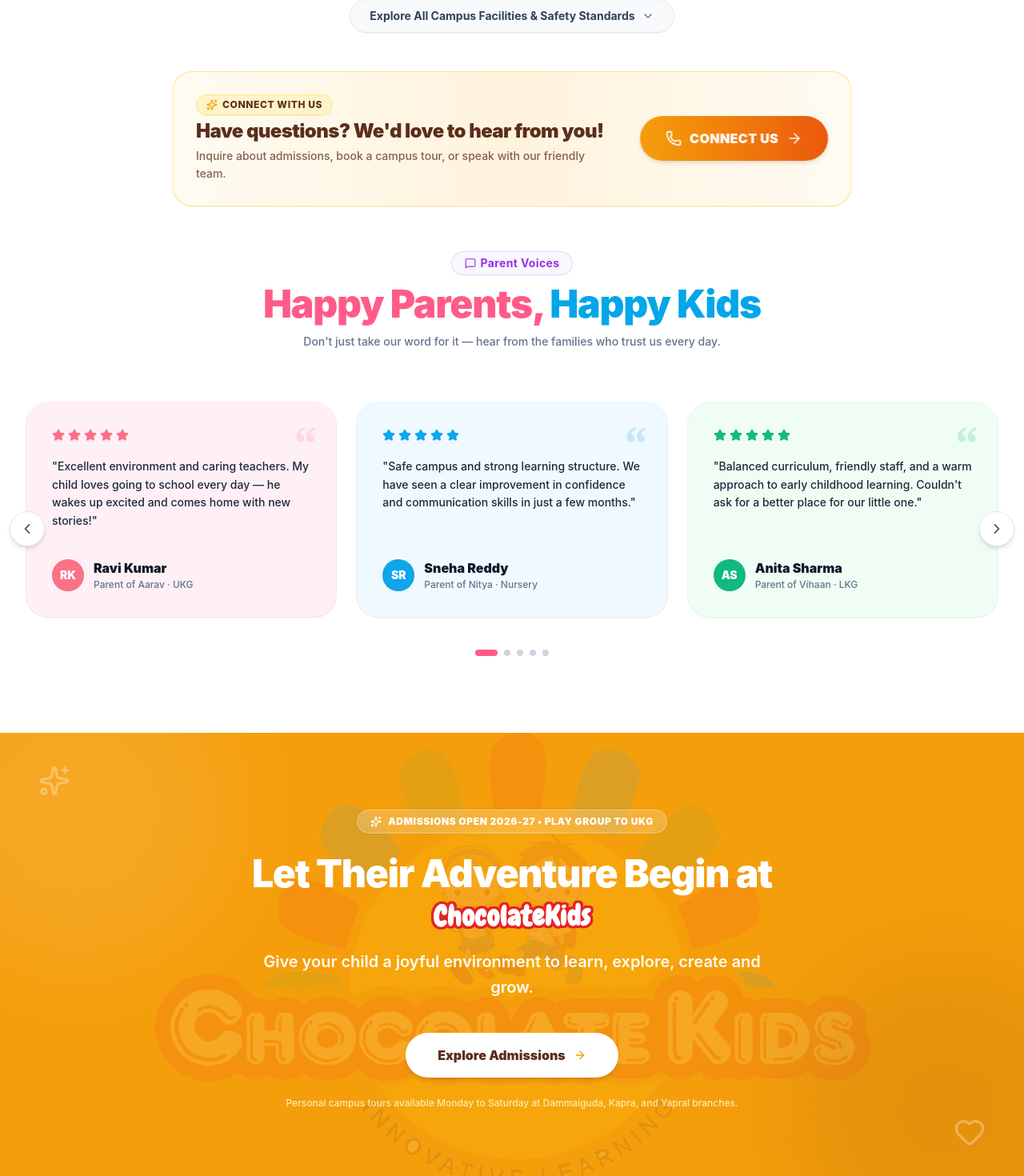
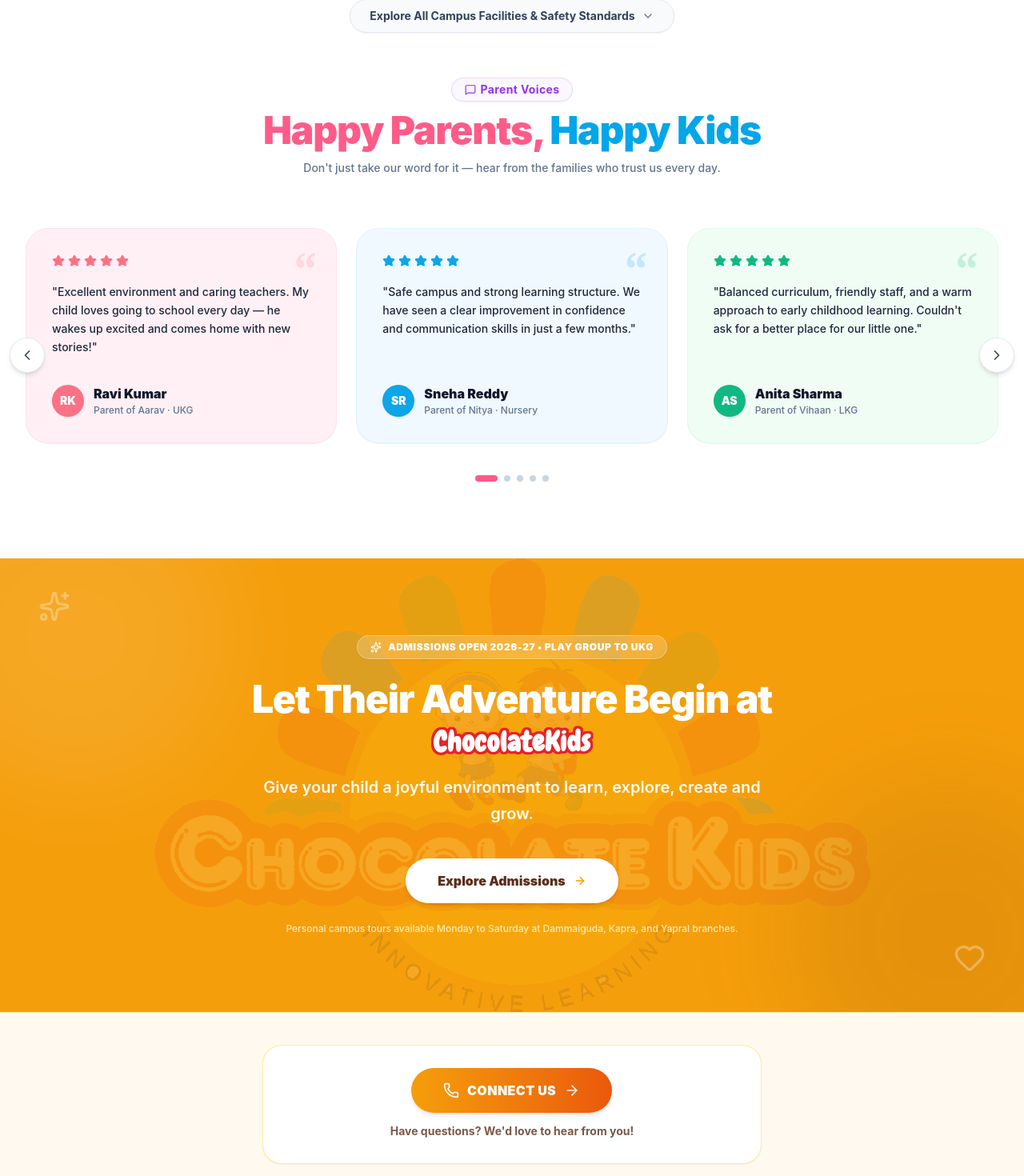
Before and after one commit to sankeerth3399/ChocolateKids, a React (Vite) app: page / in a window 1280 px wide. Shown: the part 6465-7935 px from the top of the page at 80% size. Built offline with nearby package versions, Linux system fonts and the light colour scheme; a web font is replaced by a local one.

Commit message:
feat: move Connect Us CTA to the end of Home page directly before footer

```diff
--- a/src/Pages/Home.jsx
+++ b/src/Pages/Home.jsx
@@ -41,14 +41,14 @@
         {/* 6. Facilities (What We Offer) */}
         <Facilities />
 
-        {/* Compact CONNECT US CTA Banner */}
-        <ConnectCTA />
-
         {/* 7. Parent & Child Focused Testimonials */}
         <Testimonials />
 
-        {/* 14. Admissions Call to Action */}
+        {/* 14. Admissions Call to Action ("Let Their Adventure Begin at") */}
         <AdmissionsCTA showQuickInquiry={false} />
+
+        {/* 15. Final Compact CONNECT US CTA Banner */}
+        <ConnectCTA />
       </main>
 
       {/* 16. Comprehensive Footer */}
--- a/src/components/ConnectCTA.jsx
+++ b/src/components/ConnectCTA.jsx
@@ -1,38 +1,27 @@
 import React from "react";
 import { Link } from "react-router-dom";
-import { Phone, ArrowRight, Sparkles } from "lucide-react";
+import { Phone, ArrowRight } from "lucide-react";
 
 export default function ConnectCTA() {
   return (
-    <section className="bg-white py-4 sm:py-6 relative z-10">
-      <div className="max-w-4xl mx-auto px-4 sm:px-6">
-        <div className="p-5 sm:p-6 lg:p-7 rounded-2xl sm:rounded-3xl bg-gradient-to-r from-[#FFFBF2] via-[#FFF3DD] to-[#FFFBF2] border border-amber-200/90 shadow-2xs hover:shadow-xs transition-shadow flex flex-col sm:flex-row items-center justify-between gap-5 text-center sm:text-left">
+    <section className="bg-[#FFF9F0] py-8 sm:py-10 border-t border-amber-200/60 relative z-10 overflow-hidden">
+      <div className="max-w-2xl mx-auto px-4 sm:px-6 text-center">
+        <div className="p-6 sm:p-7 rounded-3xl bg-white border border-amber-200/80 shadow-xs flex flex-col items-center justify-center gap-3">
 
-          {/* Left: Heading & Supporting Text */}
-          <div className="space-y-1 sm:max-w-lg">
-            <div className="inline-flex items-center gap-1.5 px-3 py-1 rounded-full bg-amber-100/90 text-[#5A2E1B] text-xs font-extrabold uppercase tracking-wider mb-1 border border-amber-200 shadow-2xs">
-              <Sparkles className="w-3.5 h-3.5 text-[#F59E0B]" />
-              <span>Connect With Us</span>
-            </div>
-            <h3 className="font-heading font-black text-xl sm:text-2xl text-[#5A2E1B] tracking-tight">
-              Have questions? We'd love to hear from you!
-            </h3>
-            <p className="text-xs sm:text-sm text-[#5A2E1B]/75 font-medium leading-relaxed">
-              Inquire about admissions, book a campus tour, or speak with our friendly team.
-            </p>
-          </div>
-
-          {/* Right: Shaking / Animated CONNECT US Action Button */}
-          <div className="shrink-0 w-full sm:w-auto flex justify-center">
+          {/* Subtle Shaking / Animated CONNECT US Action Button */}
           <Link
             to="/contact"
-              className="animate-wiggle-subtle w-full sm:w-auto inline-flex items-center justify-center gap-2.5 px-7 sm:px-8 py-3.5 sm:py-4 rounded-full text-sm sm:text-base font-black tracking-wide text-white bg-gradient-to-r from-[#F59E0B] to-[#EA580C] hover:from-[#D97706] hover:to-[#C2410C] shadow-md hover:shadow-lg transition-all duration-300 transform active:scale-98 cursor-pointer select-none"
+            className="animate-wiggle-subtle inline-flex items-center justify-center gap-2.5 px-8 sm:px-10 py-3.5 sm:py-4 rounded-full text-sm sm:text-base font-black tracking-wide text-white bg-gradient-to-r from-[#F59E0B] to-[#EA580C] hover:from-[#D97706] hover:to-[#C2410C] shadow-md hover:shadow-lg transition-all duration-300 transform active:scale-98 cursor-pointer select-none"
           >
             <Phone className="w-4 h-4 sm:w-5 sm:h-5 text-white shrink-0" />
             <span>CONNECT US</span>
             <ArrowRight className="w-4 h-4 sm:w-5 sm:h-5 text-white/90 shrink-0" />
           </Link>
-          </div>
+
+          {/* Small Supporting Text */}
+          <p className="text-xs sm:text-sm font-bold text-[#5A2E1B]/80 leading-relaxed">
+            Have questions? We'd love to hear from you!
+          </p>
 
         </div>
       </div>
```
Lines whose indentation alone changed are shown as unchanged.
